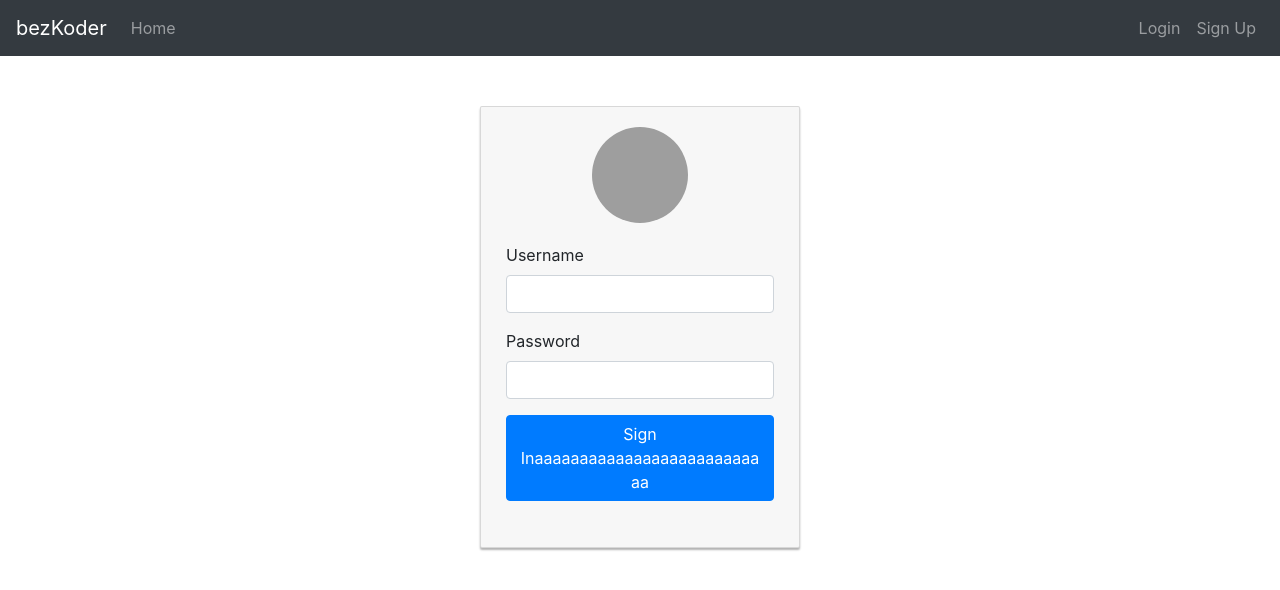
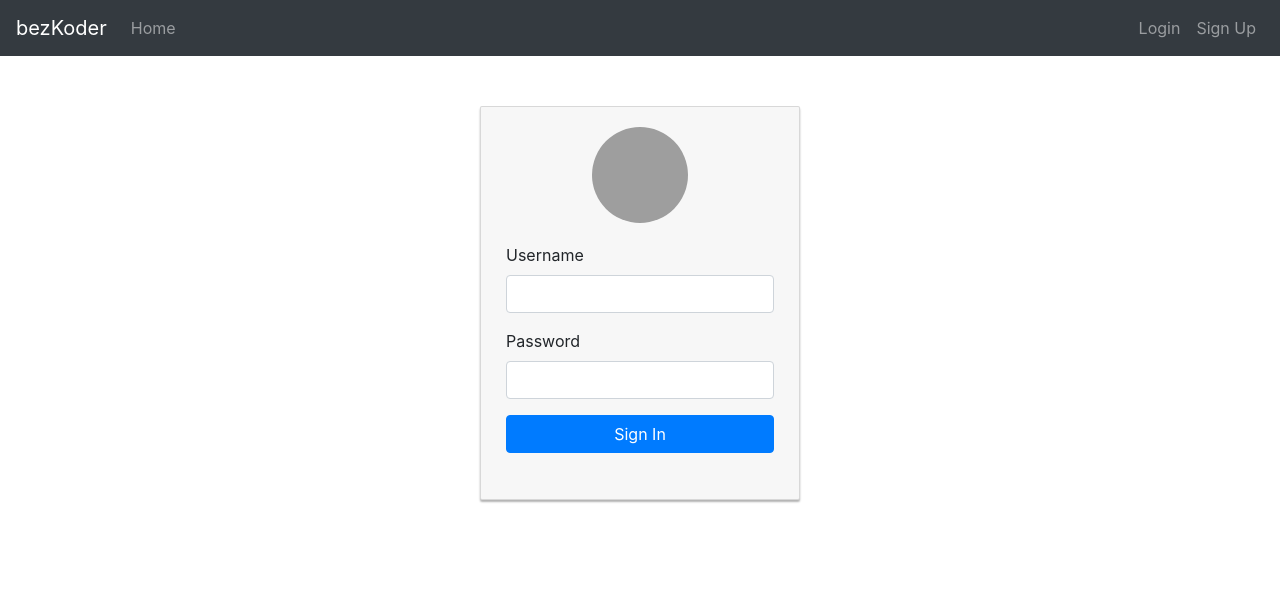
Before and after one commit to devsniper1219/mern-skeleton-frontend, a React (Create React App) app: page /login in a window 1280 px wide. Shown: the top 590 px of the page. Built offline with nearby package versions, Linux system fonts and the light colour scheme; grey boxes are pictures that could not be loaded.

Commit message:
last updated version

```diff
--- a/src/app/components/Home.js
+++ b/src/app/components/Home.js
@@ -32,9 +32,6 @@ const Home = () => {
       {/* updated version 2 */}
       <h1>This is Home page</h1>
       <h1>This is Home page</h1>
-      {/* updated version 3 */}
-      <h1>This is Home page</h1>
-      <h1>This is Home page</h1>
       <header className="jumbotron">
         <h3>{content}</h3>
       </header>
--- a/src/app/components/Login.js
+++ b/src/app/components/Login.js
@@ -106,7 +106,7 @@ const Login = () => {
                   {loading && (
                     <span className="spinner-border spinner-border-sm"></span>
                   )}
-                  <span>Sign Inaaaaaaaaaaaaaaaaaaaaaaaaaaa</span>
+                  <span>Sign In</span>
                 </button>
               </div>
             </Form>
```
